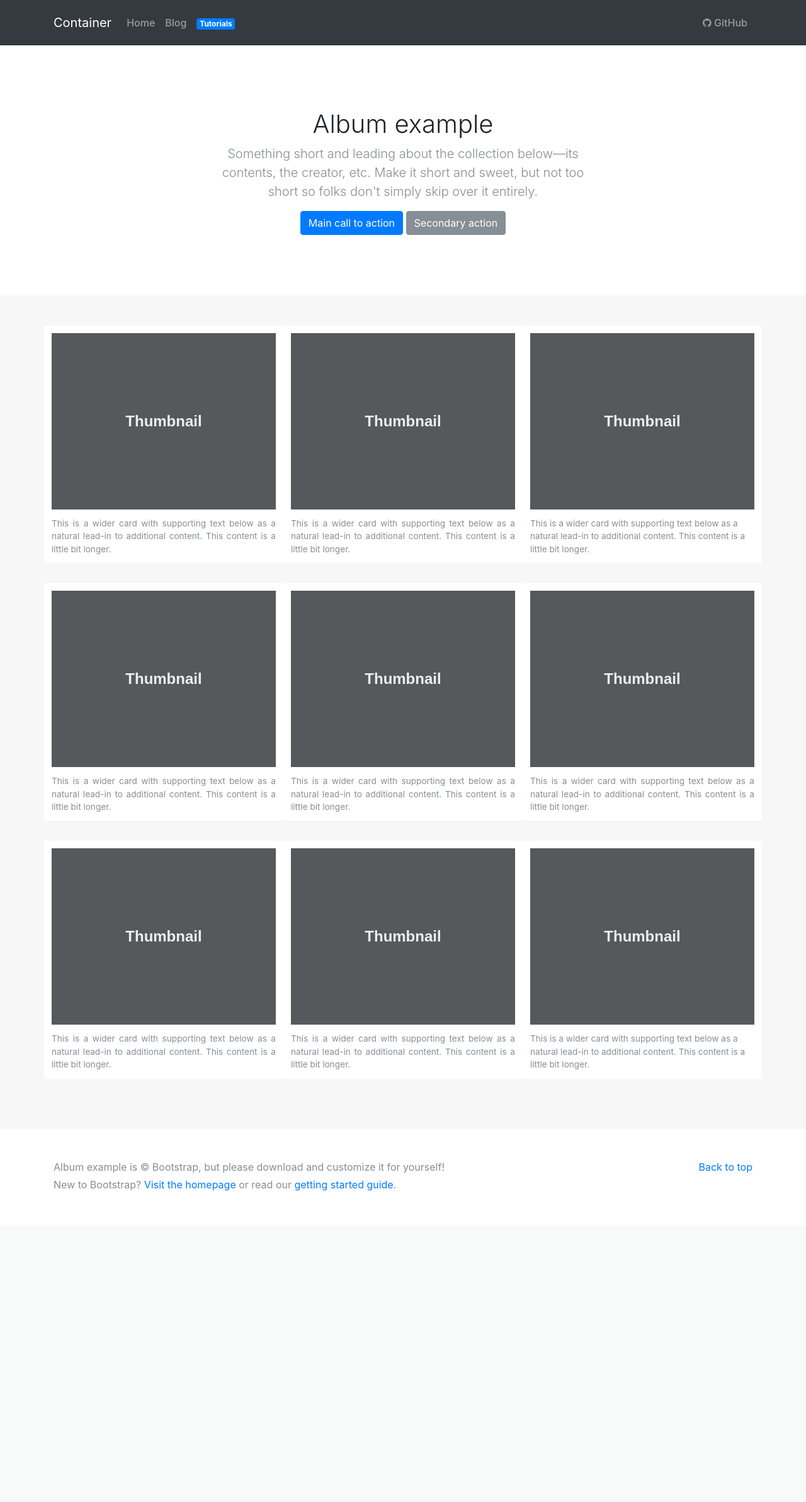
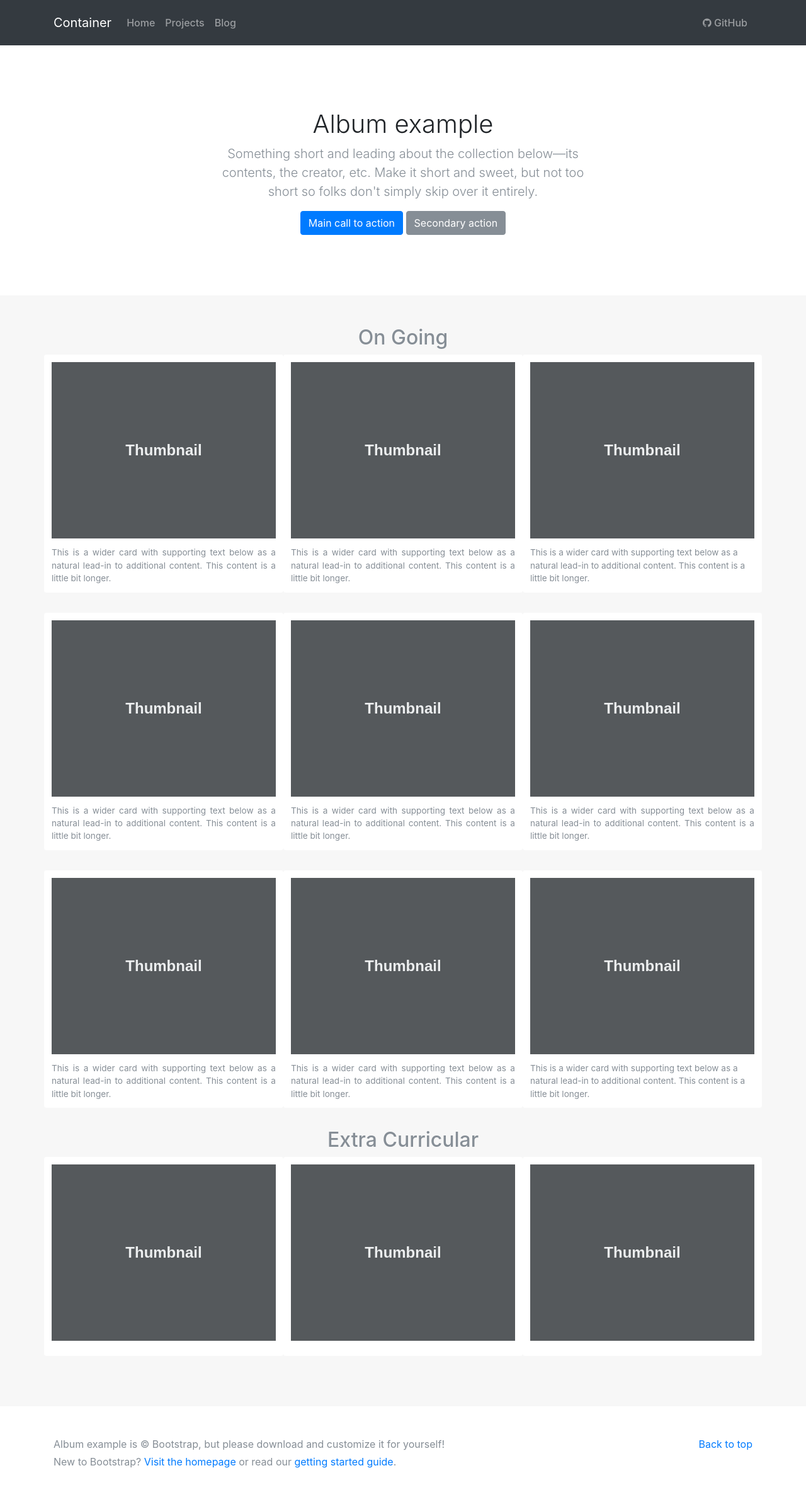
Before and after one commit to khursheedali38/Personal-Web, a Django app: page / in a window 1280 px wide. Shown: the whole page at 63% size. Before the commit the page ends 1891 px from the top, so only its background shows below. Run offline with Django 3.2, Linux system fonts and the light colour scheme; some libraries are stand-ins or nearby versions.

Commit message:
added hobbies layout and projects

```diff
--- a/personal/templates/personal/header.html
+++ b/personal/templates/personal/header.html
@@ -57,10 +57,10 @@
                 <a class="nav-link" href="/">Home</a>
               </li>
               <li class="nav-item">
-                <a class="nav-link" href="/blog/">Blog</a>
+                <a class="nav-link" href="/projects/">Projects</a>
               </li>
               <li class="nav-item">
-                <a class="nav-link disabled" href="/tutorials/"><span class="badge badge-primary">Tutorials</span></a>
+                <a class="nav-link" href="/blog/">Blog</a>
               </li>
               </ul>
               <ul class="navbar-nav ml-auto">
--- a/personal/templates/personal/home.html
+++ b/personal/templates/personal/home.html
@@ -15,7 +15,7 @@
 
               <div class="album text-muted">
                 <div class="container">
-
+                  <h2 align="center">On Going</h2>
                   <div class="row">
                     <div class="card">
                       <img data-src="holder.js/100px280?theme=thumb" alt="Card image cap">
@@ -56,6 +56,18 @@
                       <p class="card-text text=justify ">This is a wider card with supporting text below as a natural lead-in to additional content. This content is a little bit longer.</p>
                     </div>
                   </div>
+                  <h2 align="center ">Extra Curricular</h2>
+                  <div class="row">
+                    <div class="card">
+                      <img data-src="holder.js/100px280?theme=thumb" alt="Card image cap">
+                    </div>
+                    <div class="card">
+                      <img data-src="holder.js/100px280?theme=thumb" alt="Card image cap">
+                    </div>
+                    <div class="card">
+                      <img data-src="holder.js/100px280?theme=thumb" alt="Card image cap">
+                    </div>
+                  </div>
 
                 </div>
               </div>
--- a/personal/urls.py
+++ b/personal/urls.py
@@ -3,5 +3,5 @@ from . import views
 
 urlpatterns = [
     url(r'^$', views.index, name = 'index'),
-    url(r'^tutorials/$', views.tutorials, name = 'tutorials'),
+    url(r'^projects/$', views.tutorials, name = 'projects'),
     ]
```
